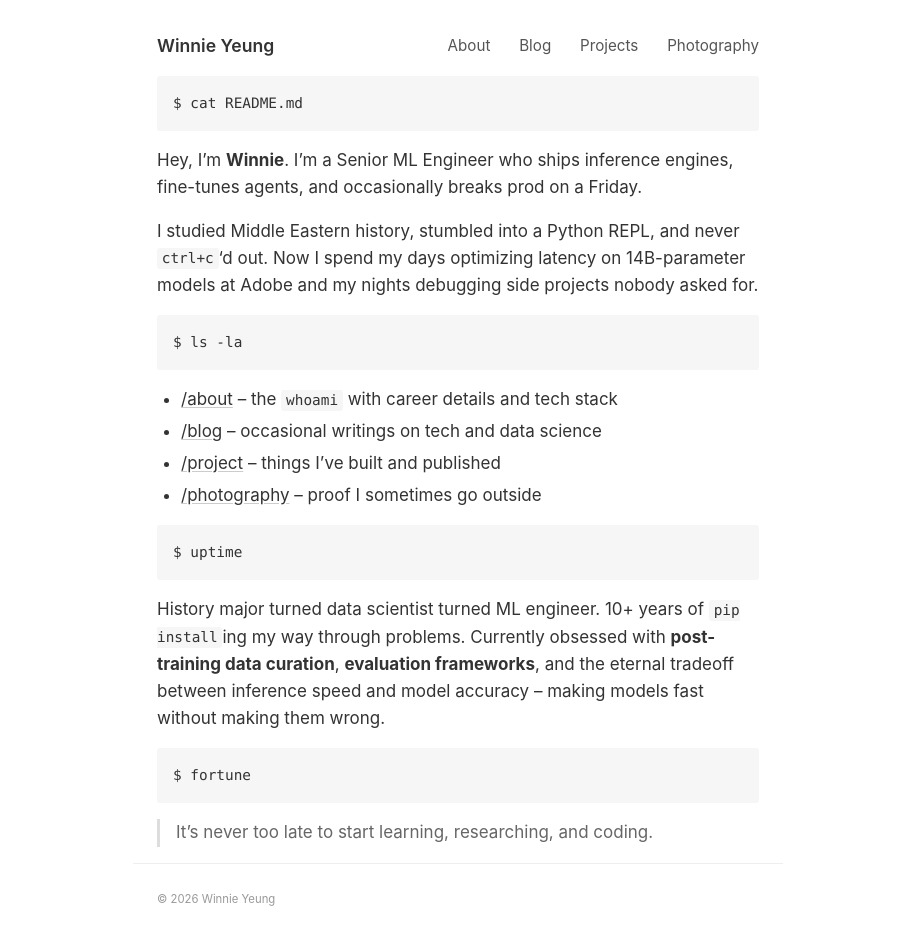
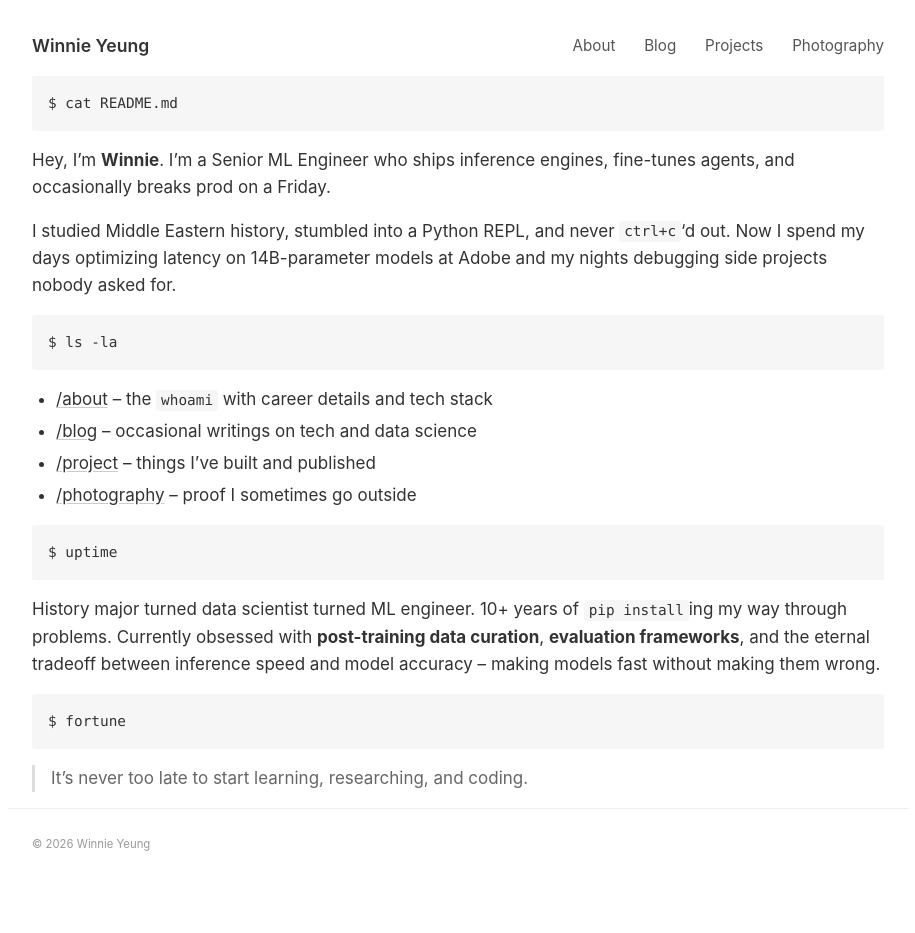
Before and after one commit to vionwinnie/vionwinnie.github.io, a Jekyll site: the page built from index.md, in a window 1280 px wide. Shown: the whole page, without its empty margins (182-1097 px from the left). Built offline with Jekyll 4.4.1, drawn with Linux system fonts in a browser that asks for light colours; after the commit the page ends 900 px from its top, so only the background shows below that.

Commit message:
Widen content area from 650px to 900px
Co-Authored-By: Claude Opus 4.6 (1M context) <noreply@anthropic.com>

```diff
--- a/assets/styles.scss
+++ b/assets/styles.scss
@@ -22,7 +22,7 @@ body {
 }
 
 .container {
-  max-width: 650px;
+  max-width: 900px;
   margin: 0 auto;
   padding: 0 1.5rem;
 }
@@ -32,7 +32,7 @@ body {
   display: flex;
   justify-content: space-between;
   align-items: center;
-  max-width: 650px;
+  max-width: 900px;
   margin: 0 auto;
   padding: 2rem 1.5rem 1rem;
 }
@@ -193,7 +193,7 @@ th {
 
 // Footer
 .site-footer {
-  max-width: 650px;
+  max-width: 900px;
   margin: 0 auto;
   padding: 1.5rem 1.5rem;
   border-top: 1px solid #eee;
```
